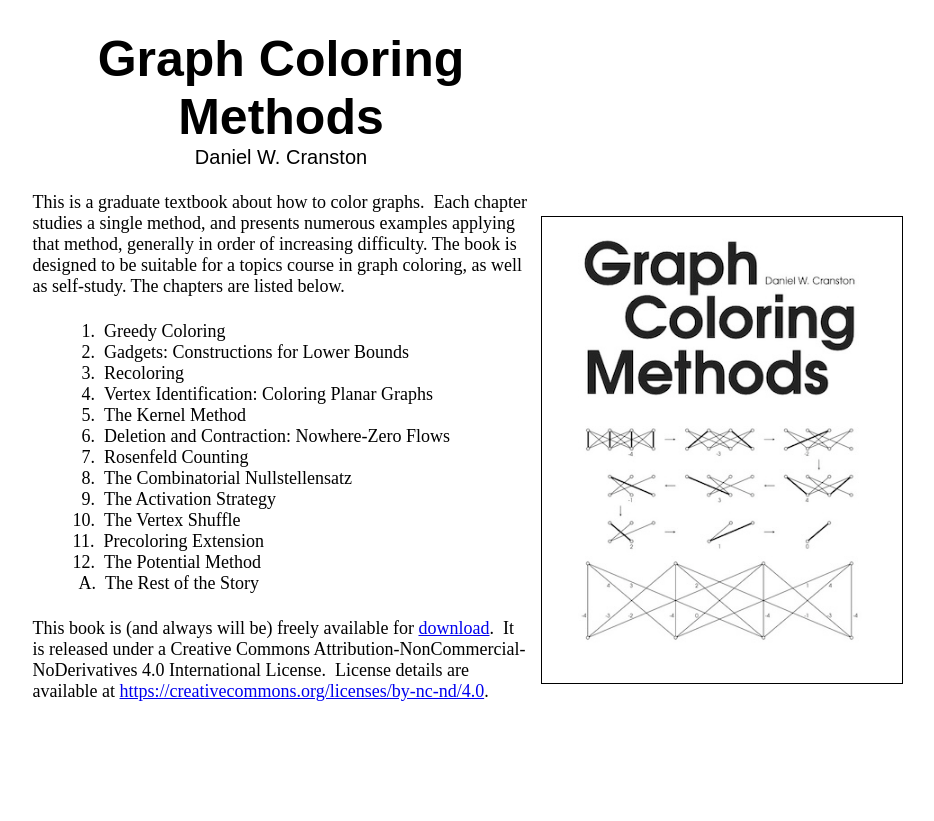
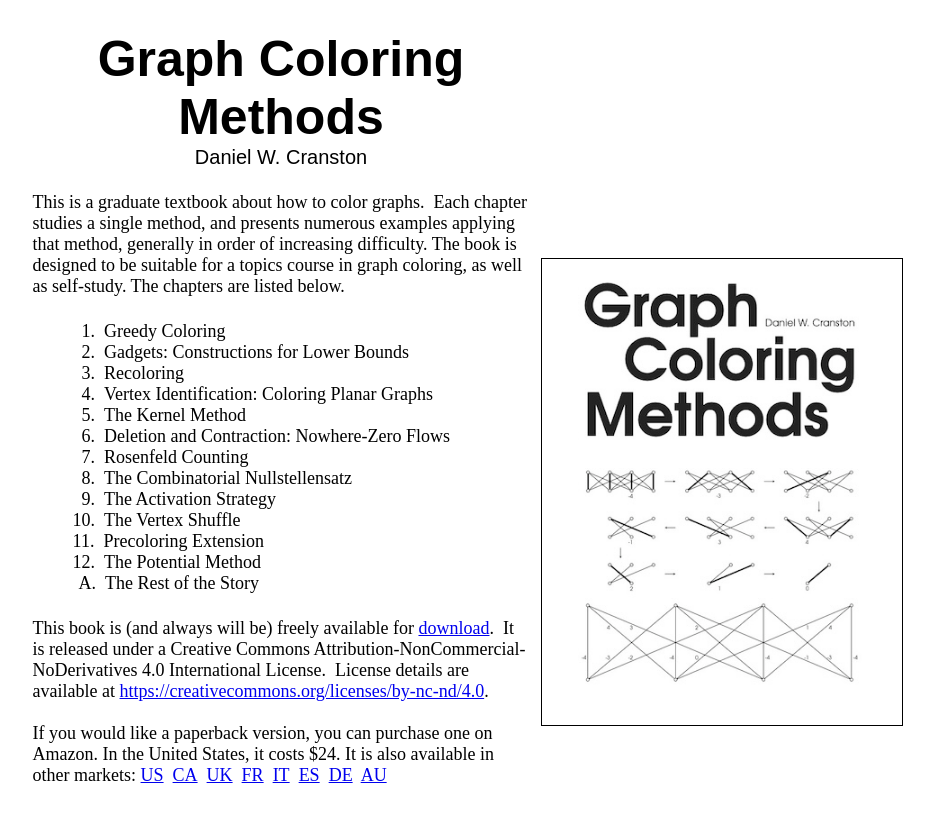
Before and after one commit to dancranston/dancranston.github.io, a plain HTML site: page index.html in a window 1280 px wide. Shown: the whole page, without its empty margins (176-1110 px from the left). Before the commit the page ends 800 px from the top, so only its background shows below. Drawn offline with Linux system fonts and the light colour scheme; a web font is replaced by a local one.

Commit message:
Add files via upload
Added Amazon links

```diff
--- a/index.html
+++ b/index.html
@@ -58,7 +58,19 @@ ol>li:before {
 				</ol>
 				<h4>This book is (and always will be) freely available for <a href="GraphColoringMethods.pdf">download</a>.&nbsp;
 				It is released under a Creative Commons Attribution-NonCommercial-NoDerivatives 4.0 International License.&nbsp;
-				License details are available at <a href="https://creativecommons.org/licenses/by-nc-nd/4.0">https://creativecommons.org/licenses/by-nc-nd/4.0</a>.</h4>
+				License details are available at <a href="https://creativecommons.org/licenses/by-nc-nd/4.0">https://creativecommons.org/licenses/by-nc-nd/4.0</a>.
+				<br>
+				<br>
+				If you would like a paperback version, you can purchase one on Amazon.  In the United States, it costs $24.  It is also available in other markets:
+				<a href = "https://www.amazon.com/dp/B0D9PFCPVY/">US</a>&nbsp;
+				<a href = "https://www.amazon.ca/dp/B0D9PFCPVY/">CA</a>&nbsp;
+				<a href = "https://www.amazon.co.uk/dp/B0D9PFCPVY/">UK</a>&nbsp;
+				<a href = "https://www.amazon.fr/dp/B0D9PFCPVY/">FR</a>&nbsp;
+				<a href = "https://www.amazon.it/dp/B0D9PFCPVY/">IT</a>&nbsp;
+				<a href = "https://www.amazon.es/dp/B0D9PFCPVY/">ES</a>&nbsp;
+				<a href = "https://www.amazon.de/dp/B0D9PFCPVY/">DE</a>&nbsp;
+				<a href = "https://www.amazon.com.au/dp/B0D9PFCPVY/">AU</a>&nbsp;
+</h4>
 			</td>
 			<td style="width: 1px">
 				&nbsp;
```
